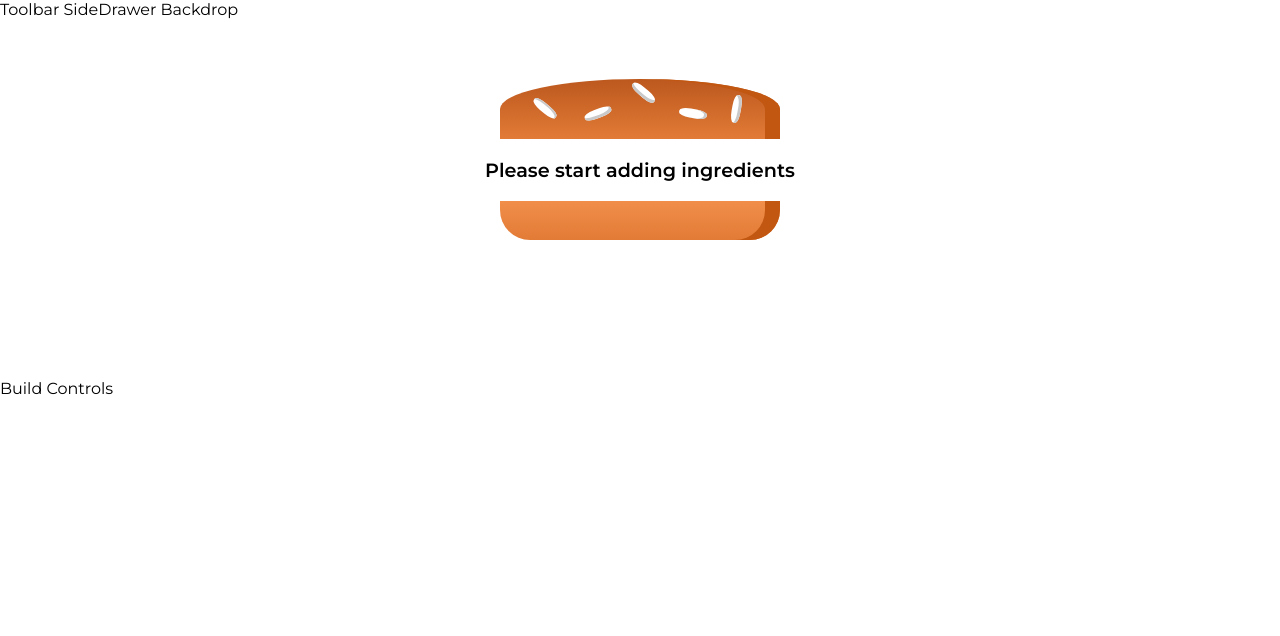
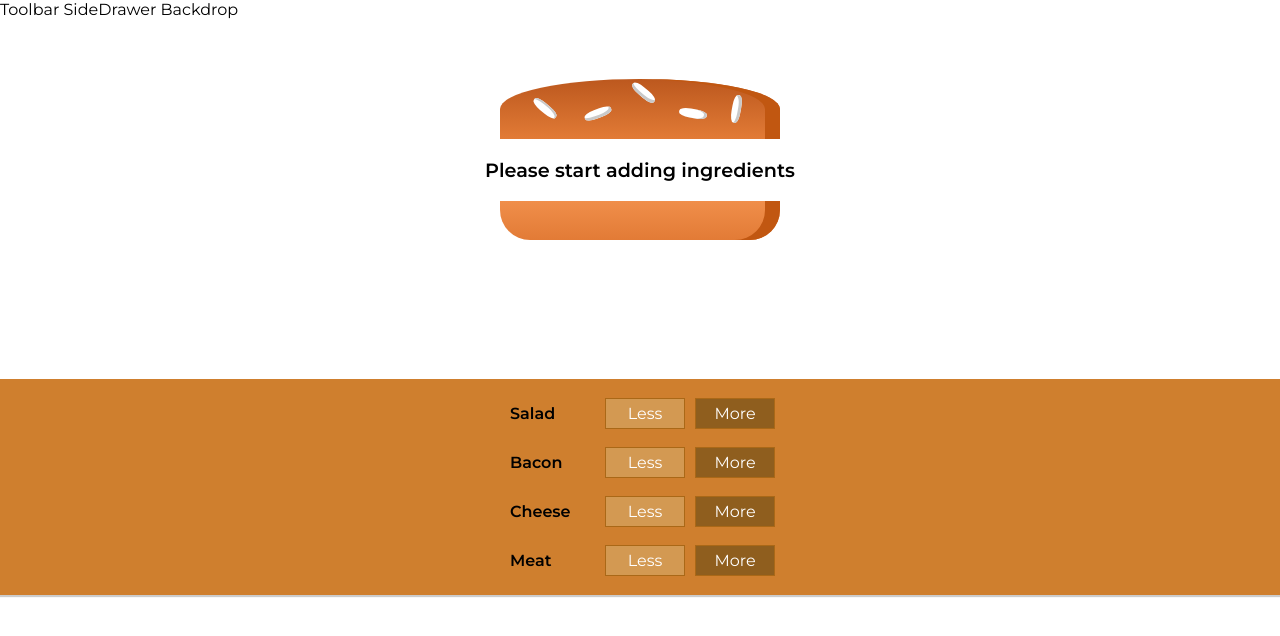
Before and after one commit to itsadamlove/react-burger-builder, a React (Create React App) app: page / in a window 1280 px wide. Shown: the top 636 px of the page. Built offline with nearby package versions, Linux system fonts and the light colour scheme.

Commit message:
Add Build controls

```diff
--- /dev/null
+++ b/src/components/Burger/BuildControls/BuildControl/BuildControl.js
@@ -0,0 +1,12 @@
+import React from 'react';
+import styles from './BuildControl.module.scss';
+
+const buildControl = ({ label }) => (
+  <div className={styles.BuildControl}>
+    <div className={styles.Label}>{label}</div>
+    <button className={styles.Less}>Less</button>
+    <button className={styles.More}>More</button>
+  </div>
+);
+
+export default buildControl;
--- /dev/null
+++ b/src/components/Burger/BuildControls/BuildControl/BuildControl.module.scss
@@ -0,0 +1,60 @@
+.BuildControl {
+  display: flex;
+  justify-content: space-between;
+  align-items: center;
+  margin: 5px 0;
+
+  button {
+    display: block;
+    font: inherit;
+    padding: 5px;
+    margin: 0 5px;
+    width: 80px;
+    border: 1px solid #AA6817;
+    cursor: pointer;
+    outline: none;
+
+    &:disabled {
+      background-color: #AC9980;
+      border: 1px solid #7E7365;
+      color: #ccc;
+      cursor: default;
+    }
+
+    &:hover:disabled {
+      background-color: #AC9980;
+      color: #ccc;
+      cursor: not-allowed;
+    }
+  }
+  .Less {
+    background-color: #D39952;
+    color: white;
+    &:hover {
+      background-color: #DAA972;
+      color: white;
+    }
+    &:active {
+      background-color: #DAA972;
+      color: white;
+    }
+  }
+
+  .More {
+    background-color: #8F5E1E;
+    color: white;
+    &:hover {
+      background-color: #99703F;
+      color: white;
+    }
+    &:active {
+      background-color: #99703F;
+      color: white;
+    }
+  }
+}
+.Label {
+  padding: 10px;
+  font-weight: bold;
+  width: 80px;
+}
--- /dev/null
+++ b/src/components/Burger/BuildControls/BuildControls.js
@@ -0,0 +1,20 @@
+import React from 'react';
+import styles from './BuildControls.module.scss';
+import BuildControl from './BuildControl/BuildControl';
+
+const controls = [
+  { label: 'Salad', type: 'salad' },
+  { label: 'Bacon', type: 'bacon' },
+  { label: 'Cheese', type: 'cheese' },
+  { label: 'Meat', type: 'meat' }
+];
+
+const buildControls = () => (
+  <div className={styles.BuildControls}>
+    {controls.map(ctrl => (
+      <BuildControl key={ctrl.label} label={ctrl.label} />
+    ))}
+  </div>
+);
+
+export default buildControls;
--- /dev/null
+++ b/src/components/Burger/BuildControls/BuildControls.module.scss
@@ -0,0 +1,10 @@
+.BuildControls {
+  width: 100%;
+  background-color: #CF7F2E;
+  display: flex;
+  flex-flow: column;
+  align-items: center;
+  box-shadow: 0 2px 1px #ccc;
+  margin: auto;
+  padding: 10px 0;
+}
--- a/src/containers/BurgerBuilder/BurgerBuilder.js
+++ b/src/containers/BurgerBuilder/BurgerBuilder.js
@@ -1,6 +1,7 @@
 import React, { Component } from 'react';
 import Aux from '../../hoc/Aux';
 import Burger from '../../components/Burger/Burger';
+import BuildControls from '../../components/Burger/BuildControls/BuildControls';
 
 class BurgerBuilder extends Component {
   constructor(props) {
@@ -22,7 +23,7 @@ class BurgerBuilder extends Component {
         <div>
           <Burger ingredients={ingredients} />
         </div>
-        <div>Build Controls</div>
+        <BuildControls />
       </Aux>
     );
   }
```
